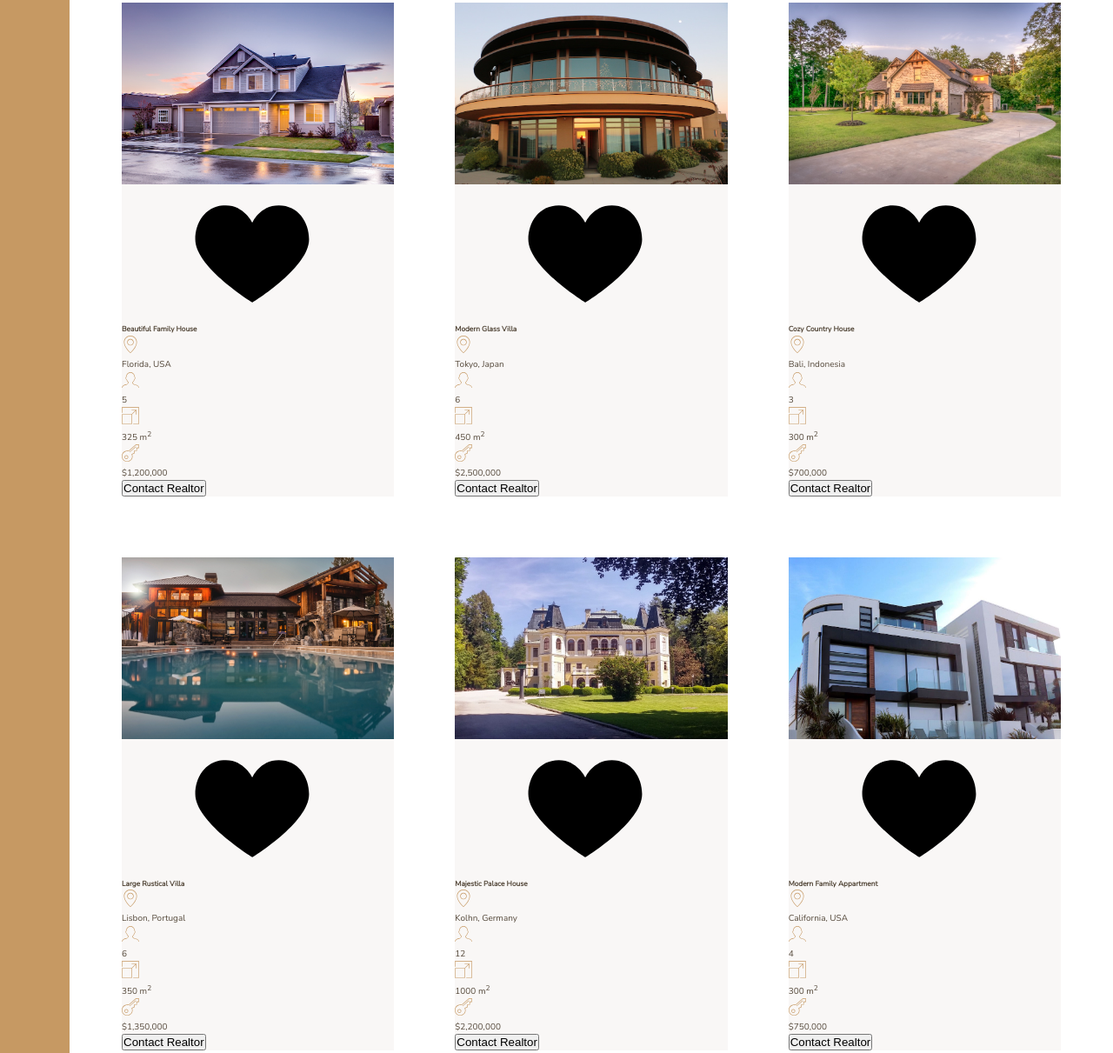
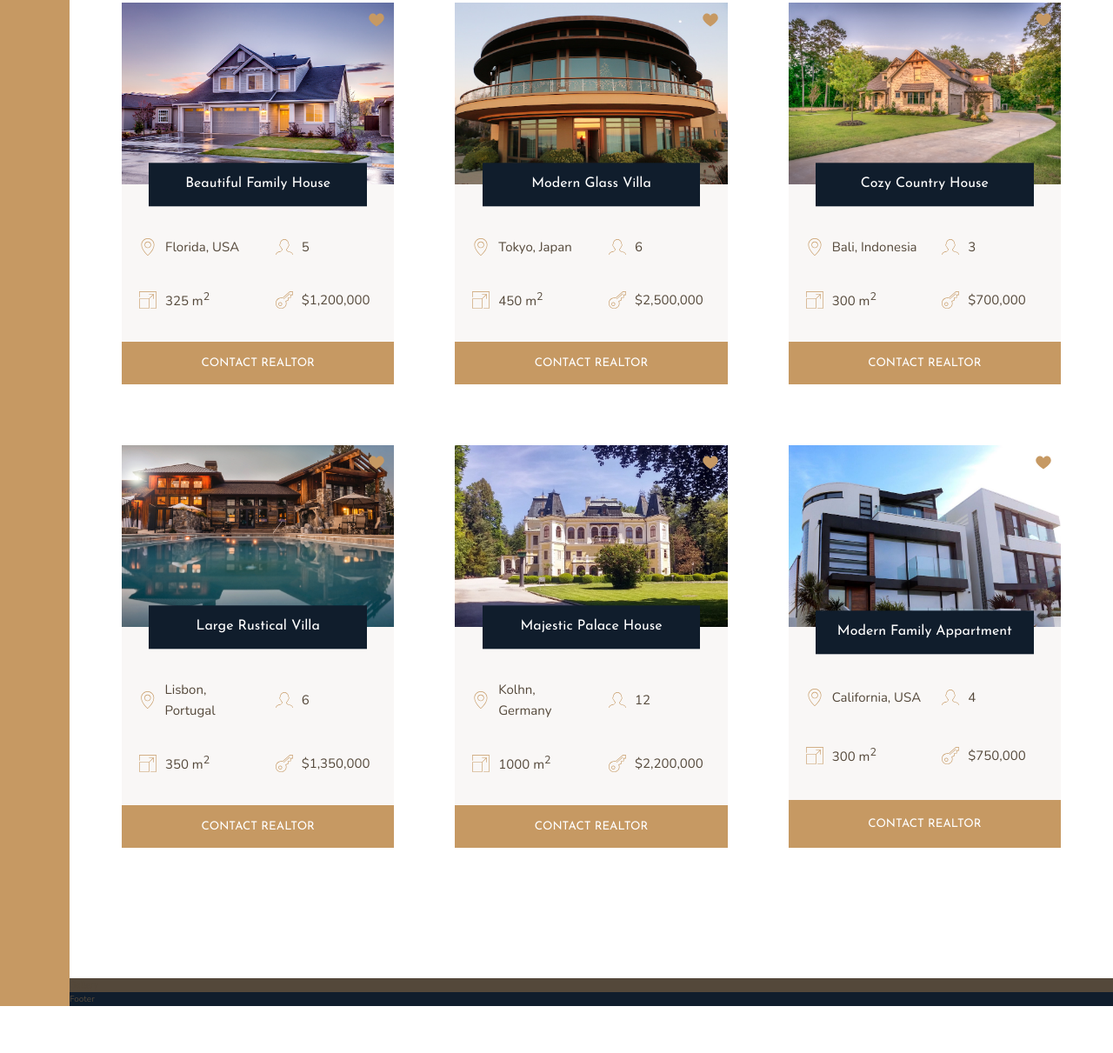
Before and after one commit to electro75/nexter, a website: page index.html in a window 1280 px wide. Shown: the part 1967-3178 px from the top of the page at 87% size. After the commit the page ends 3124 px from the top, so only its background shows below. Drawn offline with nearby package versions, Linux system fonts and the light colour scheme; files whose address does not match are found by name.

Commit message:
add homes section styles

```diff
--- a/index.html
+++ b/index.html
@@ -139,7 +139,7 @@
                     </svg>
                     <p>$1,200,000</p>
                 </div>
-                <button class="cta">Contact Realtor</button>
+                <button class="btn home__btn">Contact Realtor</button>
             </div>
             <div class="home">
                 <img src="img/house-2.jpeg" alt="house 1" class="home__img">
@@ -171,7 +171,7 @@
                     </svg>
                     <p>$2,500,000</p>
                 </div>
-                <button class="cta">Contact Realtor</button>
+                <button class="btn home__btn">Contact Realtor</button>
             </div>
             <div class="home">
                 <img src="img/house-3.jpeg" alt="house 1" class="home__img">
@@ -203,7 +203,7 @@
                     </svg>
                     <p>$700,000</p>
                 </div>
-                <button class="cta">Contact Realtor</button>
+                <button class="btn home__btn">Contact Realtor</button>
             </div>
             <div class="home">
                 <img src="img/house-4.jpeg" alt="house 1" class="home__img">
@@ -235,7 +235,7 @@
                     </svg>
                     <p>$1,350,000</p>
                 </div>
-                <button class="cta">Contact Realtor</button>
+                <button class="btn home__btn">Contact Realtor</button>
             </div>
             <div class="home">
                 <img src="img/house-5.jpeg" alt="house 1" class="home__img">
@@ -267,7 +267,7 @@
                     </svg>
                     <p>$2,200,000</p>
                 </div>
-                <button class="cta">Contact Realtor</button>
+                <button class="btn home__btn">Contact Realtor</button>
             </div>
             <div class="home">
                 <img src="img/house-6.jpeg" alt="house 1" class="home__img">
@@ -299,7 +299,7 @@
                     </svg>
                     <p>$750,000</p>
                 </div>
-                <button class="cta">Contact Realtor</button>
+                <button class="btn home__btn">Contact Realtor</button>
             </div>
         </section>
 
--- a/sass/_homes.scss
+++ b/sass/_homes.scss
@@ -10,17 +10,51 @@
 .home {
     background-color: $color-grey-light-1;
 
+    display: grid;
+    grid-row-gap: 3.5rem;
+    grid-template-columns: repeat(2, 1fr);
+
     &__img {
         width: 100%;
+        grid-column: 1/-1;
+        grid-row: 1/2;
+        z-index: 1;
+    }
+
+    &__like {
+        grid-column: 2/3;
+        grid-row: 1/2;
+        z-index: 10;
+        width: 2rem;
+        height: 2rem;
+        fill: $color-primary;
+        justify-self: end;
+        margin: 1rem;
+    }
+
+    &__name {
+        grid-column: 1/-1;
+        grid-row: 1/2;
+        z-index: 10;
+        align-self: end;
+        width: 80%;
+        justify-self: center;
+        transform: translateY(50%);
+
+        font-family: $font-display;
+        font-size: 1.6rem;
+        text-align: center;
+        padding: 1.25rem;
+        background-color: $color-secondary;
+        color: #fff;
+        font-weight: 400;
+
 
     }
 
-    &__like {
-
-    }
-
-    &__name {
-
+    &__location,
+    &__rooms {
+        margin-top: 2.5rem;
     }
 
     &__location,
@@ -28,14 +62,20 @@
     &__area,
     &__price {
 
+        font-size: 1.5rem;
+        margin-left: 2rem;
+        display: flex;
+        align-items: center;
+
         svg {
             fill: $color-primary;
             height: 2rem;
             width: 2rem;
-        }
-
-        p {
-
+            margin-right: 1rem;
         }
     }
+
+    &__btn {
+        grid-column: 1/-1;
+    }
 }
```
Also changed, not shown: css/style.css.
